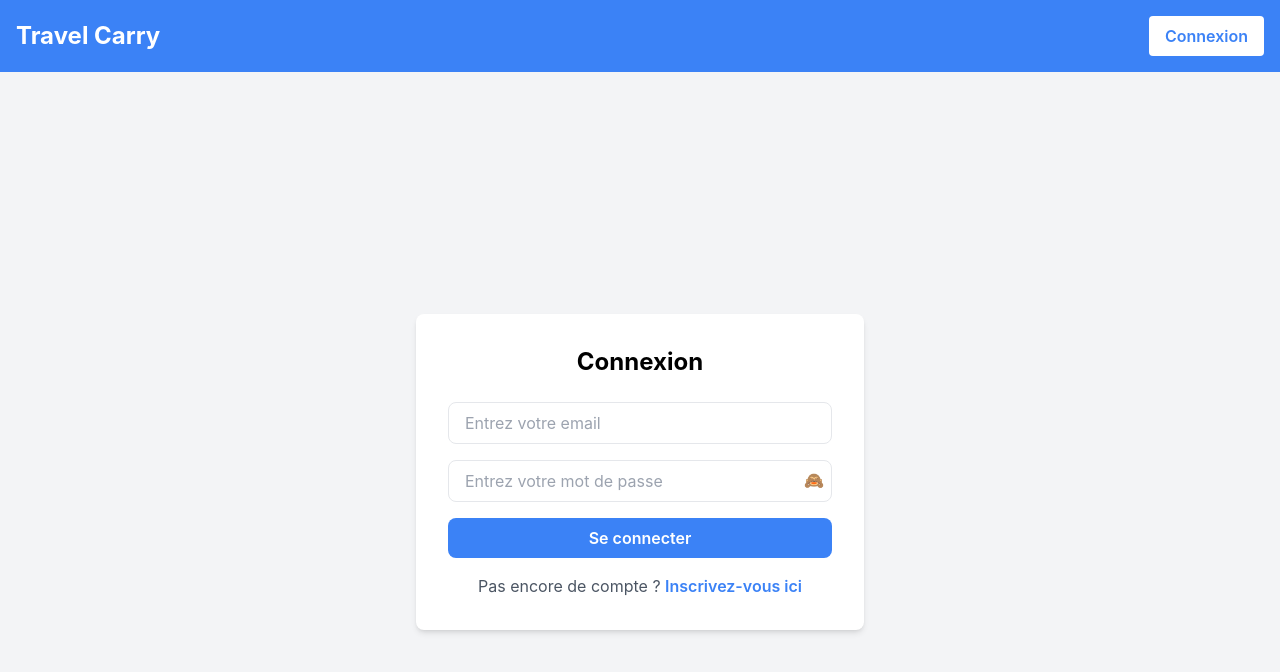
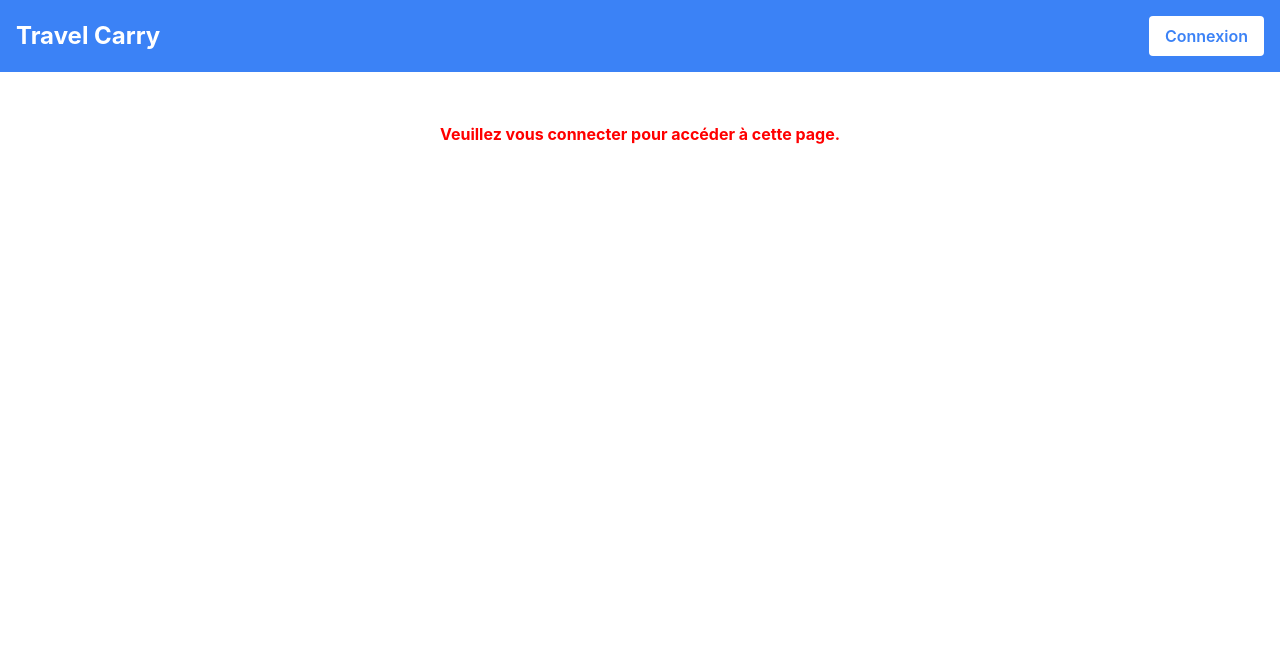
Before and after one commit to Devops-noah/Frontend, a React (Create React App) app in the folder travel-carry/: page / in a window 1280 px wide. Before the commit this address led to /login. Shown: the top 672 px of the page. Built offline with nearby package versions, Linux system fonts and the light colour scheme.

Commit message:
correction du homepage.jsx

```diff
--- a/travel-carry/src/HomePage.jsx
+++ b/travel-carry/src/HomePage.jsx
@@ -1,23 +1,24 @@
-import React, { useEffect } from "react";
-import { Link, useNavigate } from "react-router-dom";
+import React, { useEffect, useState } from "react";
+import { Link } from "react-router-dom";
 
 export default function HomePage() {
-    const navigate = useNavigate();
+    const [isAuthenticated, setIsAuthenticated] = useState(false);
 
-    // Vérifier si l'utilisateur est connecté
     useEffect(() => {
         const token = localStorage.getItem("token");
-        if (!token) {
-            navigate("/login");
+        if (token) {
+            setIsAuthenticated(true);
+        } else {
+            setIsAuthenticated(false);
         }
-    }, [navigate]);
+    }, []);
 
     return (
         <div style={{ textAlign: "center", marginTop: "50px" }}>
-            {/* Titre principal */}
+            {isAuthenticated ? (
+                <>
+                    {/* Afficher la page si l'utilisateur est connecté */}
                     <h1 style={{ fontSize: "2.5rem", fontWeight: "bold" }}>Bienvenue sur TravelCarry</h1>
-
-            {/* Bouton vers la page des notations */}
                     <Link to="/notations">
                         <button
                             style={{
@@ -35,8 +36,6 @@ export default function HomePage() {
                             Notations
                         </button>
                     </Link>
-
-            {/* Lien vers la page des détails du colis */}
                     <div style={{ marginTop: "20px" }}>
                         <Link
                             to="/colis/details"
@@ -45,6 +44,15 @@ export default function HomePage() {
                             Détails du colis
                         </Link>
                     </div>
+                </>
+            ) : (
+                <>
+                    {/* Message si l'utilisateur n'est pas connecté */}
+                    <h2 style={{ color: "red", fontWeight: "bold" }}>
+                        Veuillez vous connecter pour accéder à cette page.
+                    </h2>
+                </>
+            )}
         </div>
     );
 }
```
Lines whose indentation alone changed are shown as unchanged.
